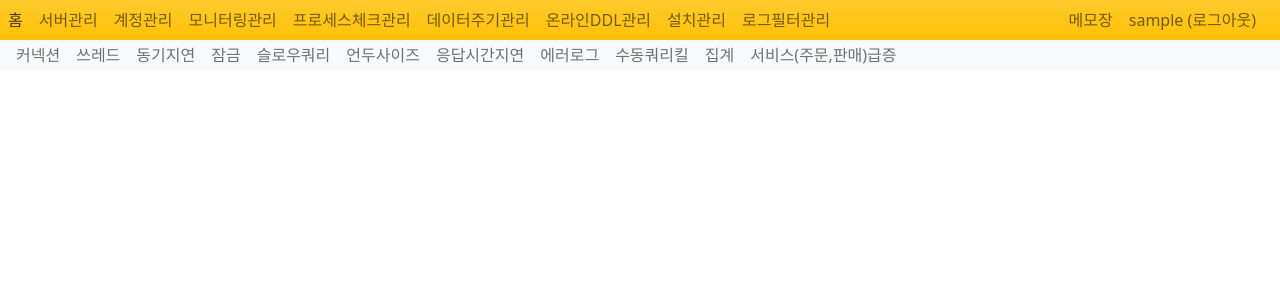
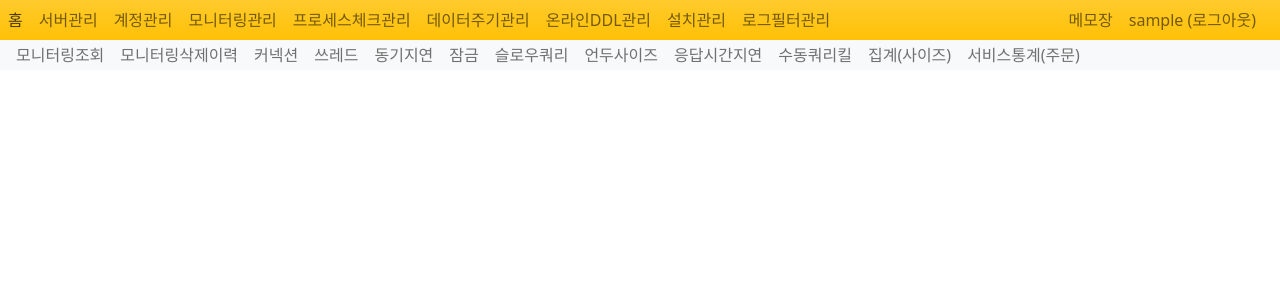
Before and after one commit to bylee5/portaldba, a Django app: page /monitoring/ in a window 1280 px wide. Shown: the top 300 px of the page. Run offline with Django 4.2, Linux system fonts and the light colour scheme; the visitor is signed in with stand-in values (Sample User, id 1); some libraries are stand-ins or nearby versions.

Commit message:
모니터링관리 메뉴 수정

```diff
--- a/templates/navbar-monitoring.html
+++ b/templates/navbar-monitoring.html
@@ -1,6 +1,12 @@
 <!-- 모니터링관리 메뉴-->
 <nav class="navbar navbar-expand-lg bg-light" style="height: 30px;">
     <ul class="navbar-nav px-2">
+    <li class="nav-item">
+        <a class="nav-link" href="">모니터링조회</a>
+    </li>
+    <li class="nav-item">
+        <a class="nav-link" href="">모니터링삭제이력</a>
+    </li>
     <li class="nav-item">
         <a class="nav-link" href="{% url 'monitoring:threads_connected' %}">커넥션</a>
     </li>
@@ -23,16 +29,13 @@
         <a class="nav-link" href="">응답시간지연</a>
     </li>
     <li class="nav-item">
-        <a class="nav-link" href="">에러로그</a>
-    </li>
-    <li class="nav-item">
         <a class="nav-link" href="">수동쿼리킬</a>
     </li>
     <li class="nav-item">
-        <a class="nav-link" href="">집계</a>
+        <a class="nav-link" href="">집계(사이즈)</a>
     </li>
     <li class="nav-item">
-        <a class="nav-link" href="">서비스(주문,판매)급증</a>
+        <a class="nav-link" href="">서비스통계(주문)</a>
     </li>
     </ul>
 </nav>
```
